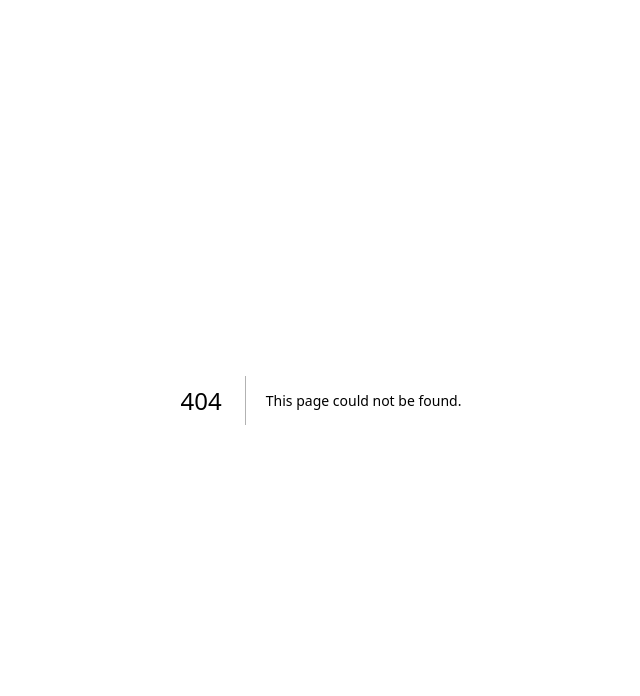
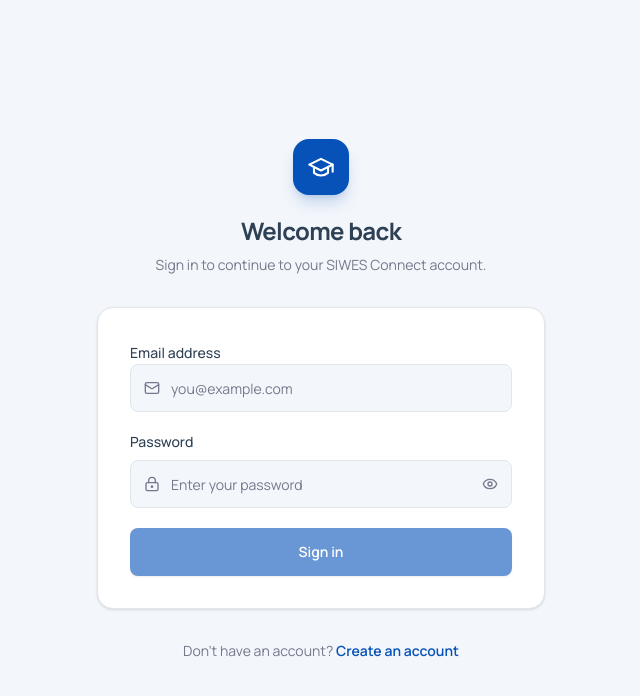
Before and after one commit to idancodes21/siwes-connect, a Next.js app: page /login in a window 1280 px wide. Before the commit this address had no page. Shown: the top 696 px of the page, without its empty margins (319-959 px from the left). Built offline with nearby package versions, Linux system fonts and the light colour scheme.

Commit message:
feat: implement student login UI with role-based authentication redirects

```diff
--- /dev/null
+++ b/app/(auth)/login/components/login-form.tsx
@@ -0,0 +1,165 @@
+"use client";
+
+import { useState } from "react";
+import Link from "next/link";
+import { useRouter } from "next/navigation";
+import { getSession, signIn } from "next-auth/react";
+import {
+  Eye,
+  EyeOff,
+  Loader2,
+  LockKeyhole,
+  Mail,
+} from "lucide-react";
+
+export default function LoginForm() {
+  const router = useRouter();
+
+  const [email, setEmail] = useState("");
+  const [password, setPassword] = useState("");
+  const [showPassword, setShowPassword] = useState(false);
+  const [error, setError] = useState("");
+  const [isLoading, setIsLoading] = useState(false);
+
+  async function handleSubmit(e: React.FormEvent<HTMLFormElement>) {
+    e.preventDefault();
+
+    setError("");
+    setIsLoading(true);
+
+    try {
+      const result = await signIn("credentials", {
+        email: email.trim().toLowerCase(),
+        password,
+        redirect: false,
+      });
+
+      if (!result?.ok) {
+        setError(
+          result?.error === "CredentialsSignin"
+            ? "Invalid email or password."
+            : "Unable to sign in. Please try again.",
+        );
+        return;
+      }
+
+      const session = await getSession();
+      const role = session?.user?.role;
+
+      const dashboardRoutes: Record<string, string> = {
+        STUDENT: "/student/dashboard",
+        HOD: "/hod/dashboard",
+        EMPLOYER: "/employer/dashboard",
+      };
+
+      const destination = role
+        ? dashboardRoutes[role] ?? "/"
+        : "/";
+
+      router.replace(destination);
+      router.refresh();
+    } catch {
+      setError("Something went wrong. Please try again.");
+    } finally {
+      setIsLoading(false);
+    }
+  }
+
+  return (
+    <div className="rounded-2xl border border-border bg-card p-6 shadow-sm sm:p-8">
+      <form onSubmit={handleSubmit} className="space-y-5">
+        {error && (
+          <div
+            role="alert"
+            className="rounded-lg border border-red-200 bg-red-50 px-4 py-3 text-sm text-red-700 dark:border-red-900/50 dark:bg-red-950/30 dark:text-red-400"
+          >
+            {error}
+          </div>
+        )}
+
+        <div className="space-y-2">
+          <label
+            htmlFor="email"
+            className="text-sm font-medium text-foreground"
+          >
+            Email address
+          </label>
+
+          <div className="relative">
+            <Mail className="absolute left-3.5 top-1/2 h-4 w-4 -translate-y-1/2 text-muted-foreground" />
+
+            <input
+              id="email"
+              name="email"
+              type="email"
+              autoComplete="email"
+              placeholder="you@example.com"
+              value={email}
+              onChange={(e) => setEmail(e.target.value)}
+              required
+              disabled={isLoading}
+              className="h-12 w-full rounded-lg border border-input bg-background pl-10 pr-4 text-sm text-foreground outline-none transition placeholder:text-muted-foreground focus:border-primary focus:ring-2 focus:ring-primary/15 disabled:cursor-not-allowed disabled:opacity-60"
+            />
+          </div>
+        </div>
+
+        <div className="space-y-2">
+          <div className="flex items-center justify-between">
+            <label
+              htmlFor="password"
+              className="text-sm font-medium text-foreground"
+            >
+              Password
+            </label>
+          </div>
+
+          <div className="relative">
+            <LockKeyhole className="absolute left-3.5 top-1/2 h-4 w-4 -translate-y-1/2 text-muted-foreground" />
+
+            <input
+              id="password"
+              name="password"
+              type={showPassword ? "text" : "password"}
+              autoComplete="current-password"
+              placeholder="Enter your password"
+              value={password}
+              onChange={(e) => setPassword(e.target.value)}
+              required
+              disabled={isLoading}
+              className="h-12 w-full rounded-lg border border-input bg-background pl-10 pr-12 text-sm text-foreground outline-none transition placeholder:text-muted-foreground focus:border-primary focus:ring-2 focus:ring-primary/15 disabled:cursor-not-allowed disabled:opacity-60"
+            />
+
+            <button
+              type="button"
+              onClick={() => setShowPassword((prev) => !prev)}
+              disabled={isLoading}
+              aria-label={showPassword ? "Hide password" : "Show password"}
+              className="absolute right-3.5 top-1/2 -translate-y-1/2 text-muted-foreground transition hover:text-foreground"
+            >
+              {showPassword ? (
+                <EyeOff className="h-4 w-4" />
+              ) : (
+                <Eye className="h-4 w-4" />
+              )}
+            </button>
+          </div>
+        </div>
+
+        <button
+          type="submit"
+          disabled={isLoading || !email.trim() || !password}
+          className="flex h-12 w-full items-center justify-center gap-2 rounded-lg bg-primary px-4 text-sm font-semibold text-white shadow-sm transition hover:bg-primary/90 disabled:cursor-not-allowed disabled:opacity-60"
+        >
+          {isLoading ? (
+            <>
+              <Loader2 className="h-4 w-4 animate-spin" />
+              Signing in...
+            </>
+          ) : (
+            "Sign in"
+          )}
+        </button>
+      </form>
+    </div>
+  );
+}
--- /dev/null
+++ b/app/(auth)/login/page.tsx
@@ -0,0 +1,55 @@
+import LoginForm from "./components/login-form";
+
+export default function LoginPage() {
+  return (
+    <main className="flex min-h-screen items-center justify-center bg-background px-4 py-12">
+      <div className="w-full max-w-md">
+        <div className="mb-8 text-center">
+          <div className="mx-auto mb-5 flex h-14 w-14 items-center justify-center rounded-2xl bg-primary text-white shadow-lg shadow-primary/20">
+            <GraduationCapIcon />
+          </div>
+
+          <h1 className="text-2xl font-bold tracking-tight text-foreground">
+            Welcome back
+          </h1>
+
+          <p className="mt-2 text-sm text-muted-foreground">
+            Sign in to continue to your SIWES Connect account.
+          </p>
+        </div>
+
+        <LoginForm />
+
+        <p className="mt-8 text-center text-sm text-muted-foreground">
+          Don't have an account?{" "}
+          <a
+            href="/register"
+            className="font-semibold text-primary transition hover:underline"
+          >
+            Create an account
+          </a>
+        </p>
+      </div>
+    </main>
+  );
+}
+
+function GraduationCapIcon() {
+  return (
+    <svg
+      xmlns="http://www.w3.org/2000/svg"
+      width="28"
+      height="28"
+      viewBox="0 0 24 24"
+      fill="none"
+      stroke="currentColor"
+      strokeWidth="1.8"
+      strokeLinecap="round"
+      strokeLinejoin="round"
+    >
+      <path d="m22 10-10-5L2 10l10 5 10-5Z" />
+      <path d="M6 12v5c3.5 3 8.5 3 12 0v-5" />
+      <path d="M22 10v6" />
+    </svg>
+  );
+}
```
